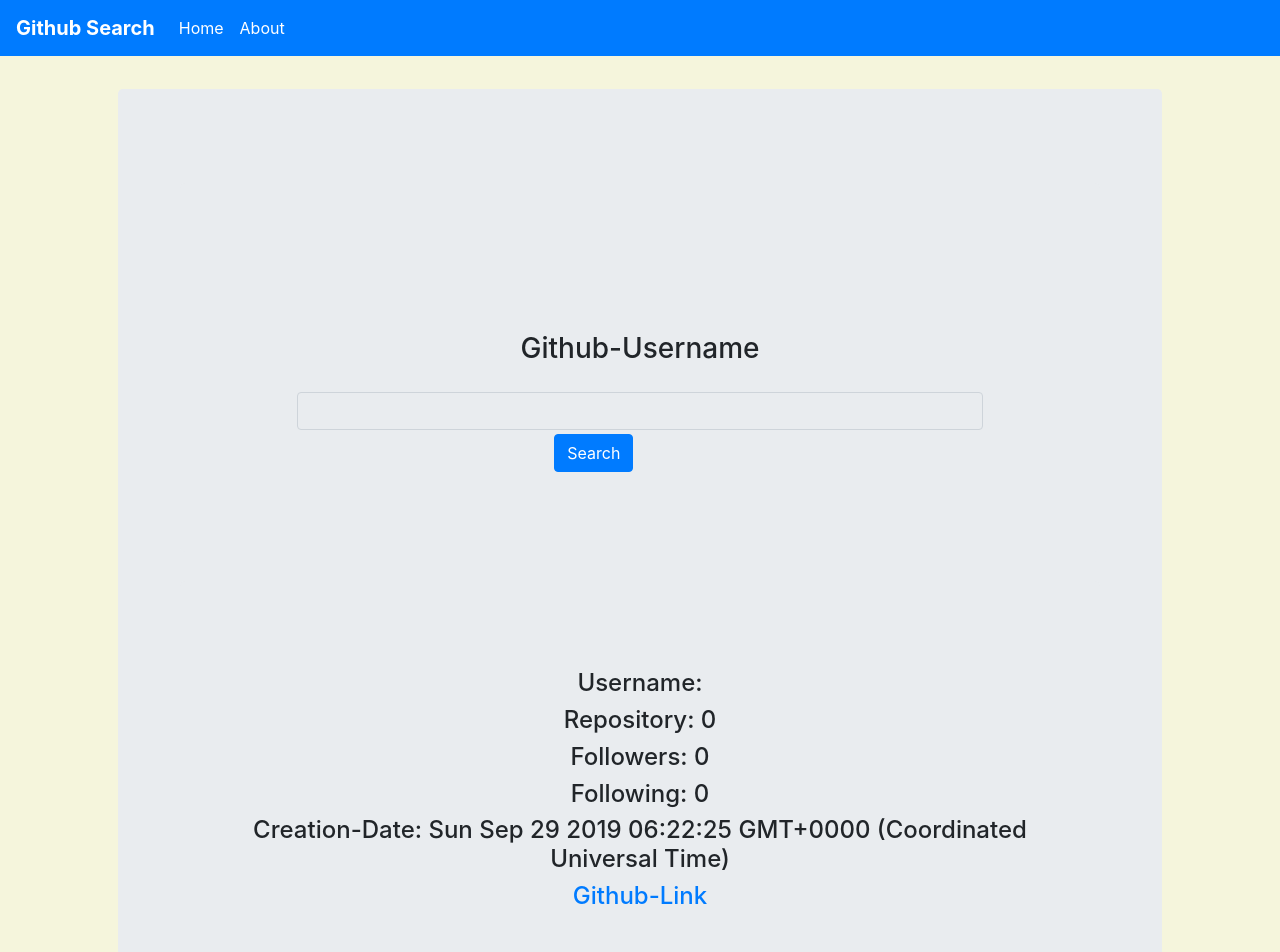
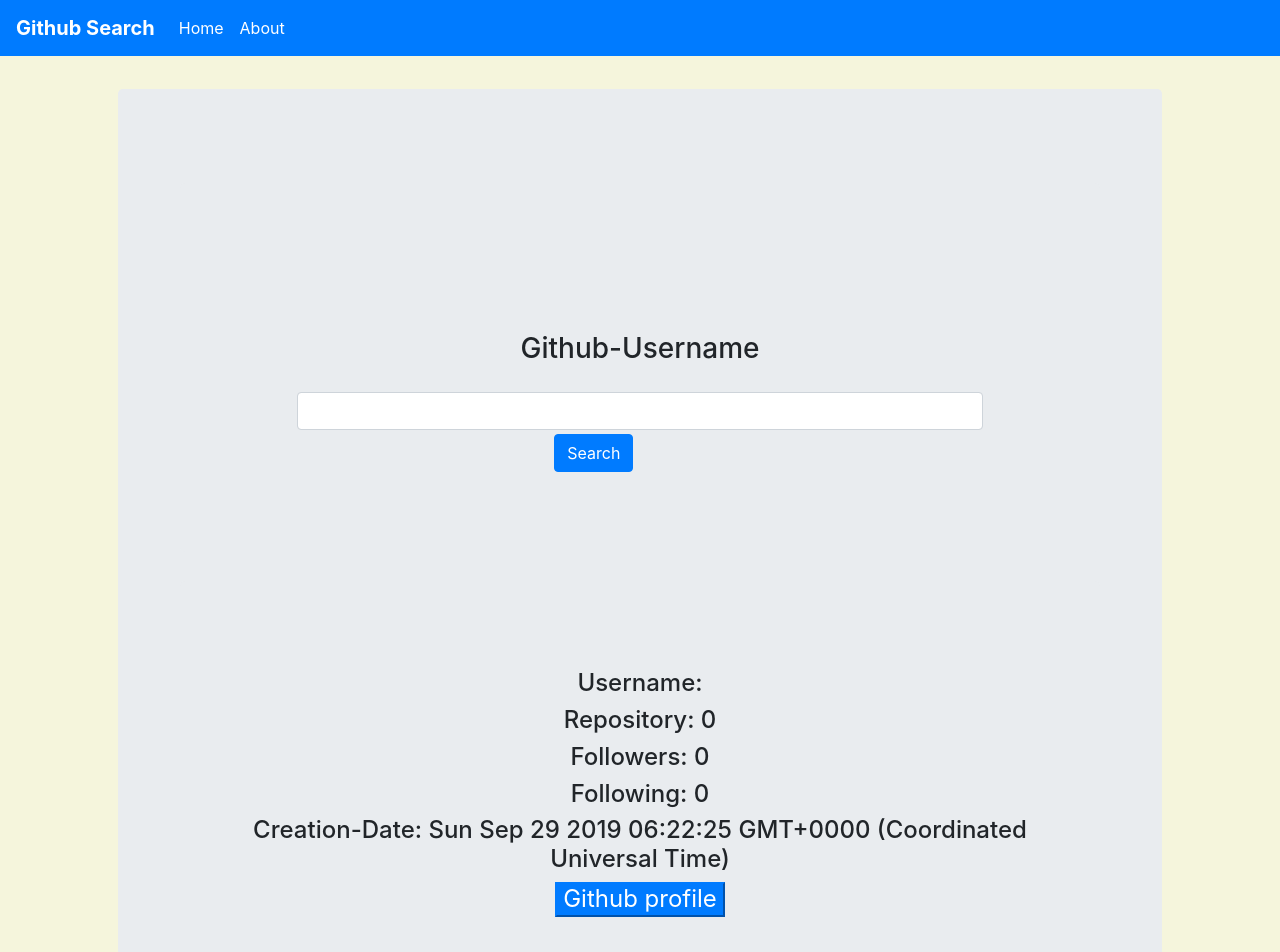
Before and after one commit to dicksonkariuki/Github-Search, an Angular app: page /Home in a window 1280 px wide. Shown: the top 952 px of the page. Built offline with nearby package versions, Linux system fonts and the light colour scheme.

Commit message:
Add repo username

```diff
--- a/src/app/service-request.service.ts
+++ b/src/app/service-request.service.ts
@@ -13,8 +13,8 @@
   private username: string;
   items;
   constructor(private http: HttpClient) {
-    console.log("service is now ready");
-    this.username = "KAYITARES";
+    console.log("You can now access the service");
+    this.username = "dicksonkariuki";
     this.user = new User("");
     this.repos = new Repository("", 0, 0, 0, new Date(), "", "");
   }
--- a/src/app/user-form/user-form.component.html
+++ b/src/app/user-form/user-form.component.html
@@ -2,8 +2,8 @@
     <form (ngSubmit)="submitUser()">
         <h3>Github-Username</h3>
         <div class="form-group">
-            <input type="text" class="form-control bg-transparent " id="user" [(ngModel)]="newUser.username"
-                name="username" #username="ngModel" required>
+            <input type="text" class="form-control" id="user" [(ngModel)]="newUser.username" name="username"
+                #username="ngModel" required>
             <button type="submit" class="btn btn-primary" id="searchButton"> Search</button>
             <div [hidden]="username.valid ||username.pristine" class="alert alert-danger">
                 <p>Please enter a github username</p>
--- a/src/app/user/user.component.html
+++ b/src/app/user/user.component.html
@@ -18,7 +18,8 @@
                 <h4>Followers: {{repos.followers}}</h4>
                 <h4>Following: {{repos.following}}</h4>
                 <h4 appStrikethrough>Creation-Date: {{repos.created_at}}</h4>
-                <h4><a href="{{repos.html_url}}">Github-Link </a> </h4>
+                <h4><a href="{{repos.html_url}}"><button type="submit" class="btn-primary">Github profile</button> </a>
+                </h4>
             </blockquote>
         </div>
     </div>
--- a/src/app/user/user.component.ts
+++ b/src/app/user/user.component.ts
@@ -12,12 +12,6 @@
   styleUrls: ["./user.component.css"]
 })
 export class UserComponent implements OnInit {
-  // users = [
-  //new User(""),
-  //]
-  //addNewUser(user){
-  //this.users.push(user)
-  //}
   username: User;
   repos: Repository;
 
```
